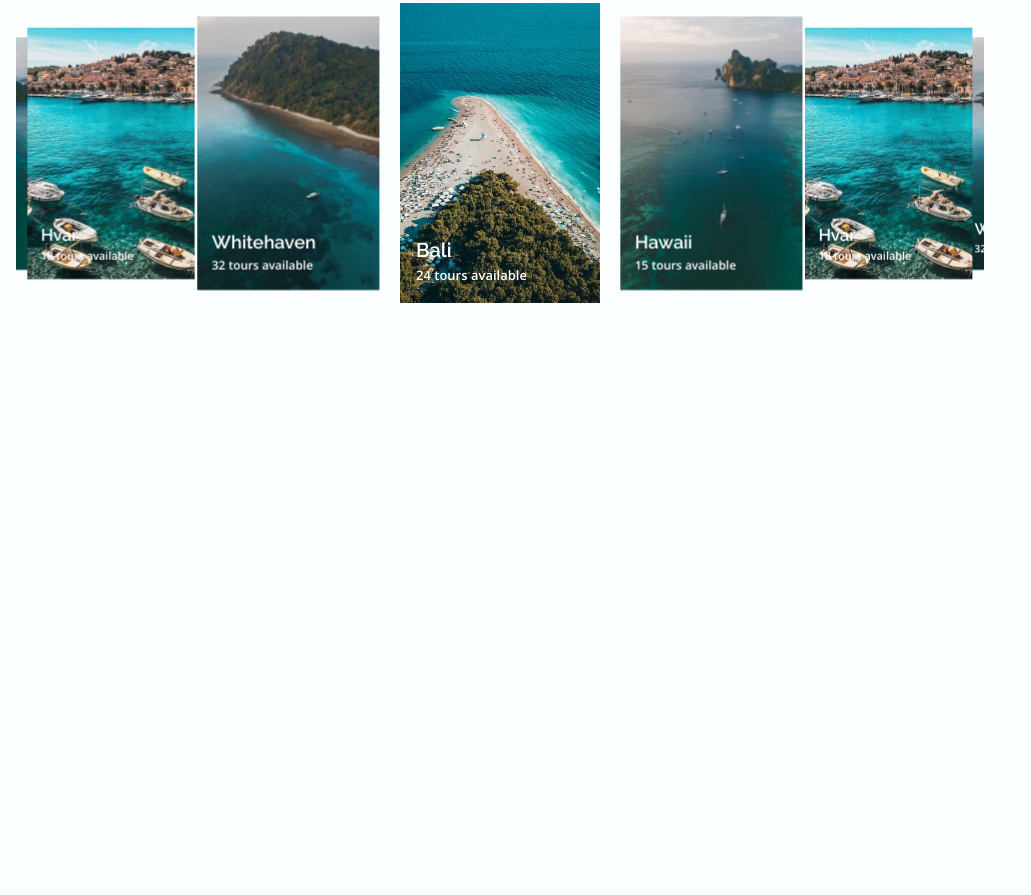
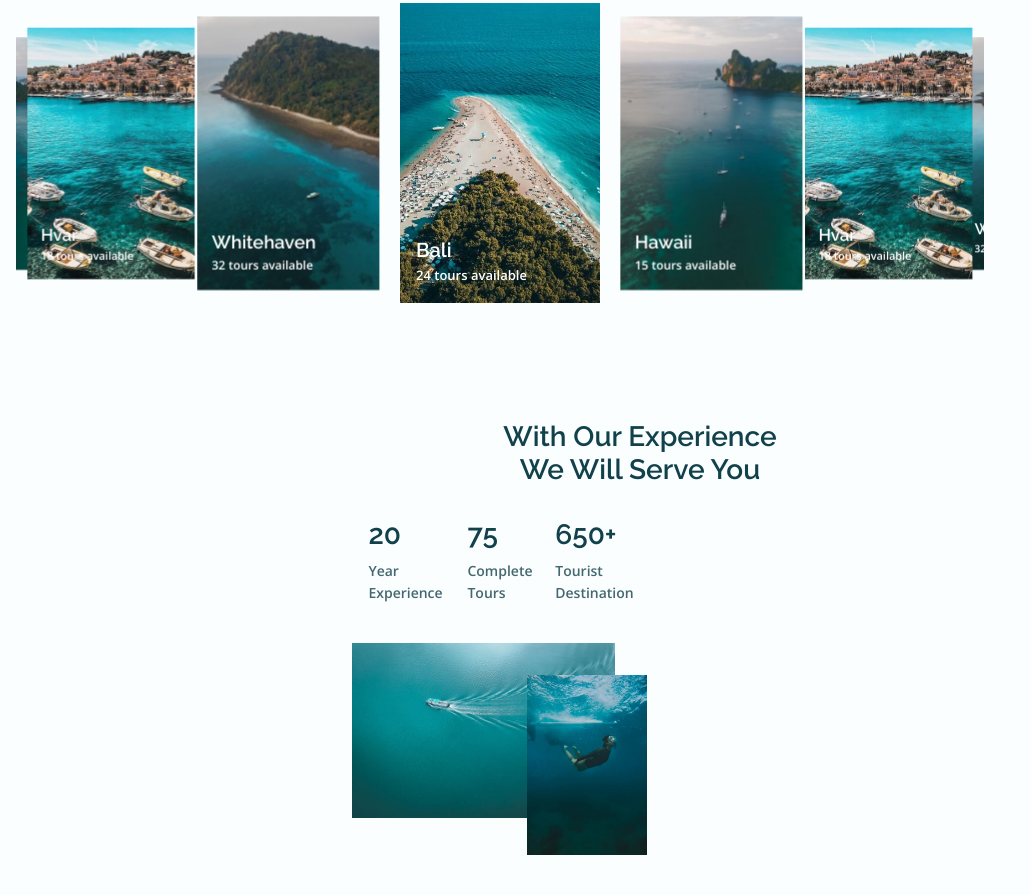
Before and after one commit to yvonneyx/responsive-travel-website, a plain HTML site: page index.html in a window 1280 px wide. Shown: the part 1622-2517 px from the top of the page, without its empty margins (0-1031 px from the left). Before the commit the page ends 1970 px from the top, so only its background shows below. Drawn offline with nearby package versions, Linux system fonts and the light colour scheme.

Commit message:
Experience

```diff
--- a/assets/css/styles.css
+++ b/assets/css/styles.css
@@ -441,3 +441,58 @@ input {
 .swiper-container-3d .swiper-slide-shadow-right {
   background-image: none;
 }
+
+/* ============ EXPERIENCE ============ */
+.experience__container {
+  row-gap: 2.5rem;
+  justify-content: center;
+  justify-items: center;
+}
+
+.experience__content {
+  grid-template-columns: repeat(3, 1fr);
+  column-gap: 1rem;
+  justify-items: center;
+  padding: 0 2rem;
+}
+
+.experience__number {
+  font-size: var(--h2-font-size);
+  font-weight: var(--font-semi-bold);
+  margin-bottom: var(--mb-0-5);
+}
+
+.experience__description {
+  font-size: var(--small-font-size);
+}
+
+.experience__img {
+  position: relative;
+  padding-bottom: 2rem;
+}
+
+.experience__img-overlay:nth-child(1) {
+  width: 263px;
+  margin-right: 2rem;
+}
+
+.experience__img-overlay:nth-child(2) {
+  width: 120px;
+  position: absolute;
+  top: 2rem;
+  right: 0;
+}
+
+.experience__img-overlay {
+  overflow: var(--img-hidden);
+}
+
+.experience__img-one,
+.experience__img-two {
+  transition: var(--img-transition);
+}
+
+.experience__img-one:hover,
+.experience__img-two:hover {
+  transform: var(--img-scale);
+}
--- a/index.html
+++ b/index.html
@@ -151,6 +151,41 @@
 			</div>
 		</section>
 
+		<!-- ========================== EXPERIENCE ==========================-->
+		<section class="experience section">
+			<h2 class="section__title">With Our Experience<br>
+				We Will Serve You
+			</h2>
+
+			<div class="experience__container container grid">
+				<div class="experience__content grid">
+					<div class="experience__data">
+						<h2 class="experience__number">20</h2>
+						<span class="experience__description">Year <br> Experience</span>
+					</div>
+					<div class="experience__data">
+						<h2 class="experience__number">75</h2>
+						<span class="experience__description">Complete
+							<br> Tours</span>
+					</div>
+					<div class="experience__data">
+						<h2 class="experience__number">650+</h2>
+						<span class="experience__description">Tourist
+							<br> Destination</span>
+					</div>
+				</div>
+
+				<div class="experience__img grid">
+					<div class="experience__img-overlay">
+						<img src="assets/img/experience1.jpg" alt="" class="experience__img-one"">
+					</div>
+					<div class=" experience__img-overlay">
+						<img src="assets/img/experience2.jpg" alt="" class="experience__img-two"">
+					</div>
+				</div>
+			</div>
+		</section>
+
 		<!-- ========================== PLACE ==========================-->
 		<section class="place" id="place"></section>
 
```
